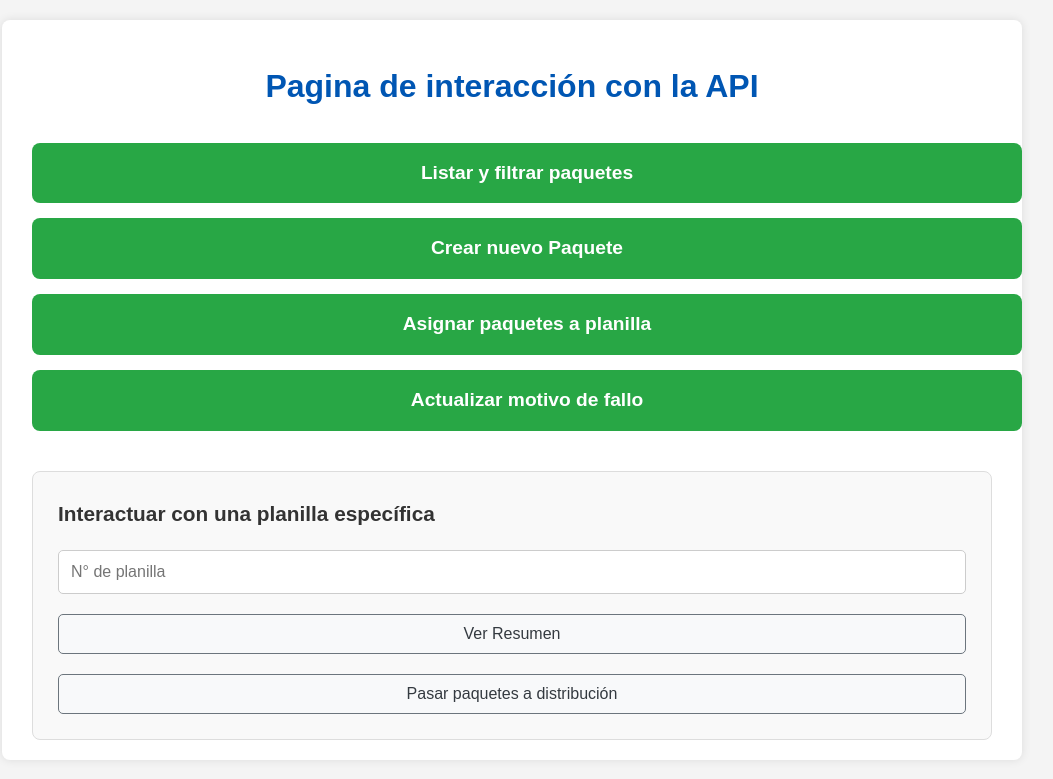
After one commit to lucas-mazzoni/Ejercicio-django---Stormtech, a Django app: page / in a window 1280 px wide. The commit adds this page. Shown: the top 779 px of the page, without its empty margins (128-1181 px from the left). Run offline with Django 5.2, Linux system fonts and the light colour scheme.

Commit message:
agregue pagina principal

```diff
--- a/ejercicioStormtech/core/views.py
+++ b/ejercicioStormtech/core/views.py
@@ -154,3 +154,9 @@ def front_resumen_planilla(request, pk):
     }
 
     return render(request, 'resumen_planilla.html', context)
+
+
+def page_principal(request):
+
+    context = {}
+    return render(request, 'principal.html', context)
--- a/ejercicioStormtech/ejercicioStormtech/urls.py
+++ b/ejercicioStormtech/ejercicioStormtech/urls.py
@@ -14,4 +14,5 @@ urlpatterns = [
     path('planillas/item/actualizar-fallo/',ModificarMotivoFallo.as_view(),name='actualizar-fallo-item'),
     path('front/paquetes/listar/', front_listar_paquetes, name='front-paquetes-lista'),
     path('front/planillas/<int:pk>/resumen/', front_resumen_planilla, name='front-planilla-resumen'),
+    path('', page_principal, name='homepage'),
     ]
--- a/ejercicioStormtech/static/css/style.css
+++ b/ejercicioStormtech/static/css/style.css
@@ -1,32 +1,161 @@
+
 body {
     font-family: sans-serif;
     background-color: #f4f4f4;
     color: #333;
     line-height: 1.6;
     padding: 20px;
+    margin: 0;
 }
+
 .container {
-    max-width: 800px;
+    max-width: 960px;
     margin: auto;
     background: #fff;
-    padding: 20px;
-    border-radius: 5px;
-    box-shadow: 0 0 10px rgba(0,0,0,0.1);
+    padding: 20px 30px;
+    border-radius: 8px;
+    box-shadow: 0 0 10px rgba(0, 0, 0, 0.1);
 }
+
 h1, h2 {
     color: #0056b3;
+    text-align: center;
 }
+
+h1 {
+    margin-bottom: 30px;
+}
+
 table {
     width: 100%;
     border-collapse: collapse;
     margin-top: 20px;
 }
+
 th, td {
     padding: 12px;
     border: 1px solid #ddd;
     text-align: left;
 }
+
 th {
     background-color: #007bff;
     color: white;
 }
+
+hr {
+    border: 0;
+    height: 1px;
+    background: #ddd;
+    margin: 30px 0;
+}
+
+
+.dashboard-nav {
+    display: flex;
+    flex-direction: column;
+    gap: 15px;
+    margin-top: 20px;
+}
+
+
+.dashboard-nav a {
+    padding: 15px;
+    background-color: #28a745;
+    color: white;
+    text-decoration: none;
+    text-align: center;
+    border-radius: 8px;
+    font-size: 1.2em;
+    font-weight: bold;
+    transition: background-color 0.3s, transform 0.2s;
+    border: none;
+    cursor: pointer;
+    width: 100%;
+}
+
+.dashboard-nav a:hover {
+    background-color: #218838;
+    transform: translateY(-2px);
+}
+
+
+.form-inline {
+    margin-top: 40px;
+    padding: 25px;
+    border: 1px solid #ddd;
+    border-radius: 8px;
+    background: #f9f9f9;
+}
+
+.form-inline form {
+    display: flex;
+    flex-direction: column;
+    gap: 20px;
+}
+
+
+.form-inline label {
+    font-weight: bold;
+    font-size: 1.3em;
+    color: #333;
+    text-align: left;
+}
+
+
+#planilla-id {
+    padding: 12px;
+    font-size: 1em;
+    border: 1px solid #ccc;
+    border-radius: 5px;
+    width: 100%;
+    box-sizing: border-box;
+}
+
+.button-group {
+    display: flex;
+    justify-content: center;
+    gap: 15px;
+}
+
+.btn-action {
+    padding: 10px 20px;
+    font-size: 1em;
+    cursor: pointer;
+    border: 1px solid #6c757d;
+    background-color: #f8f9fa;
+    border-radius: 5px;
+    transition: background-color 0.3s;
+    color: #343a40;
+    width: auto;
+    flex-grow: 0;
+}
+
+.btn-action:hover {
+    background-color: #e2e6ea;
+}
+
+
+.filter-form, .simple-form {
+    display: flex;
+    gap: 10px;
+    margin-bottom: 20px;
+    align-items: center;
+}
+
+.simple-form {
+    flex-direction: column;
+    align-items: stretch;
+}
+
+.simple-form label {
+    margin-top: 10px;
+    font-weight: bold;
+}
+
+.simple-form input, .simple-form select, .simple-form button {
+    padding: 10px;
+    font-size: 1em;
+    border-radius: 5px;
+    border: 1px solid #ccc;
+}
--- /dev/null
+++ b/ejercicioStormtech/templates/principal.html
@@ -0,0 +1,46 @@
+{% load static %}
+<!DOCTYPE html>
+<html lang="es">
+<head>
+    <meta charset="UTF-8">
+    <title>Pagina principal de la API</title>
+    <link rel="stylesheet" href="{% static 'css/style.css' %}">
+</head>
+
+<body>
+    <div class="container">
+        <h1>Pagina de interacción con la API</h1>
+        <nav class="dashboard-nav">
+            <a href="{% url 'front-paquetes-lista' %}">Listar y filtrar paquetes</a>
+            <a href="{% url 'paquetes-crear' %}">Crear nuevo Paquete</a>
+            <a href="{% url 'asignar-paquetes' %}">Asignar paquetes a planilla</a>
+            <a href="{% url 'actualizar-fallo-item' %}">Actualizar motivo de fallo</a>
+        </nav>
+
+        <div class="form-inline">
+            <form id="form-planilla">
+                <label for="planilla-id">Interactuar con una planilla específica</label>
+                <input type="number" id="planilla-id" placeholder="N° de planilla" required>
+                <button type="button" class="btn-action" data-url-template="{% url 'front-planilla-resumen' pk=0 %}">Ver Resumen</button>
+                <button type="button" class="btn-action" data-url-template="{% url 'pasar-a-distribucion' planilla_id=0 %}">Pasar paquetes a distribución</button>
+            </form>
+        </div>
+    </div>
+
+    <script>
+        document.querySelectorAll('.btn-action').forEach(button => {
+            button.addEventListener('click', function(event) {
+                const planillaId = document.getElementById('planilla-id').value;
+                if (!planillaId) {
+                    alert('Por favor, introduce un número de planilla.');
+                    return;
+                }
+
+                const urlTemplate = this.getAttribute('data-url-template');
+                const finalUrl = urlTemplate.replace('0', planillaId);
+                window.location.href = finalUrl;
+            });
+        });
+    </script>
+</body>
+</html>
```
Also changed, not shown: ejercicioStormtech/templates/lista_paquetes.html (+4 -4 lines), ejercicioStormtech/templates/resumen_planilla.html (+4 -4 lines), ejercicioStormtech/db.sqlite3, 1 other file.
